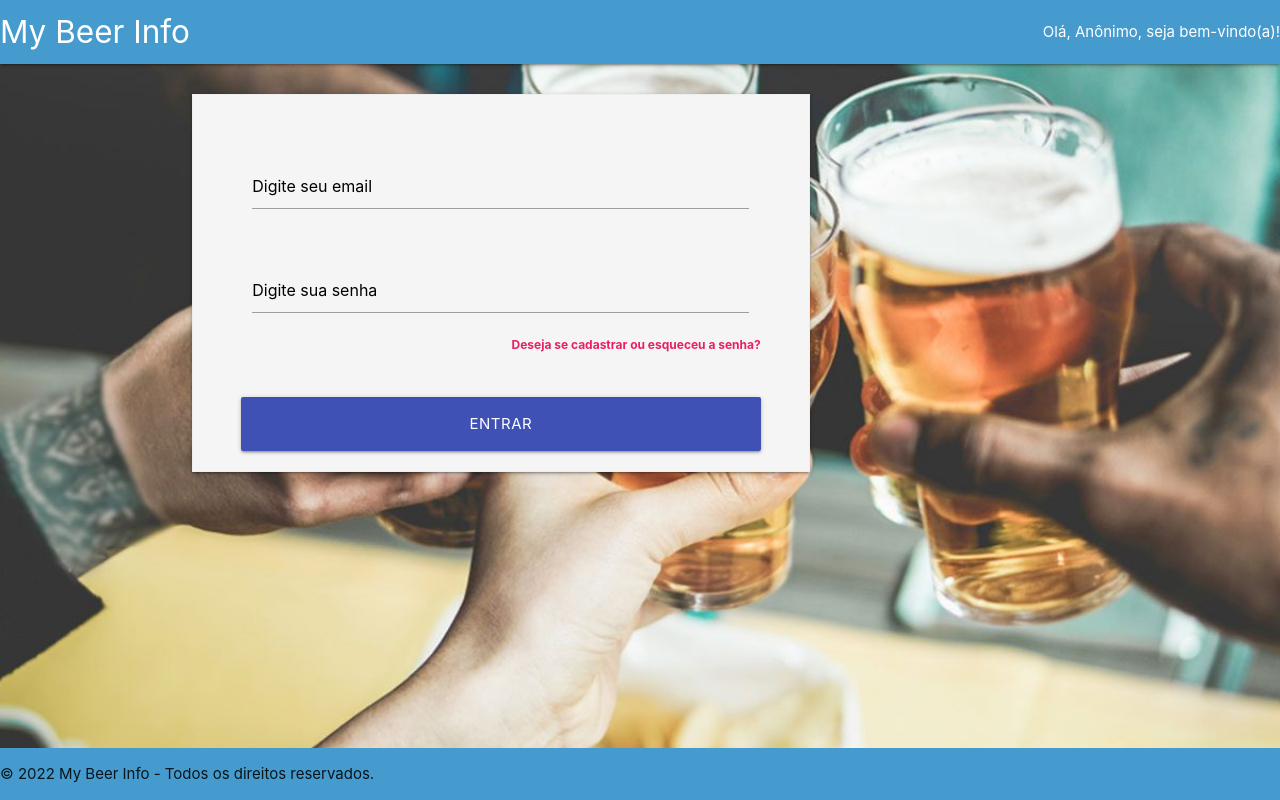
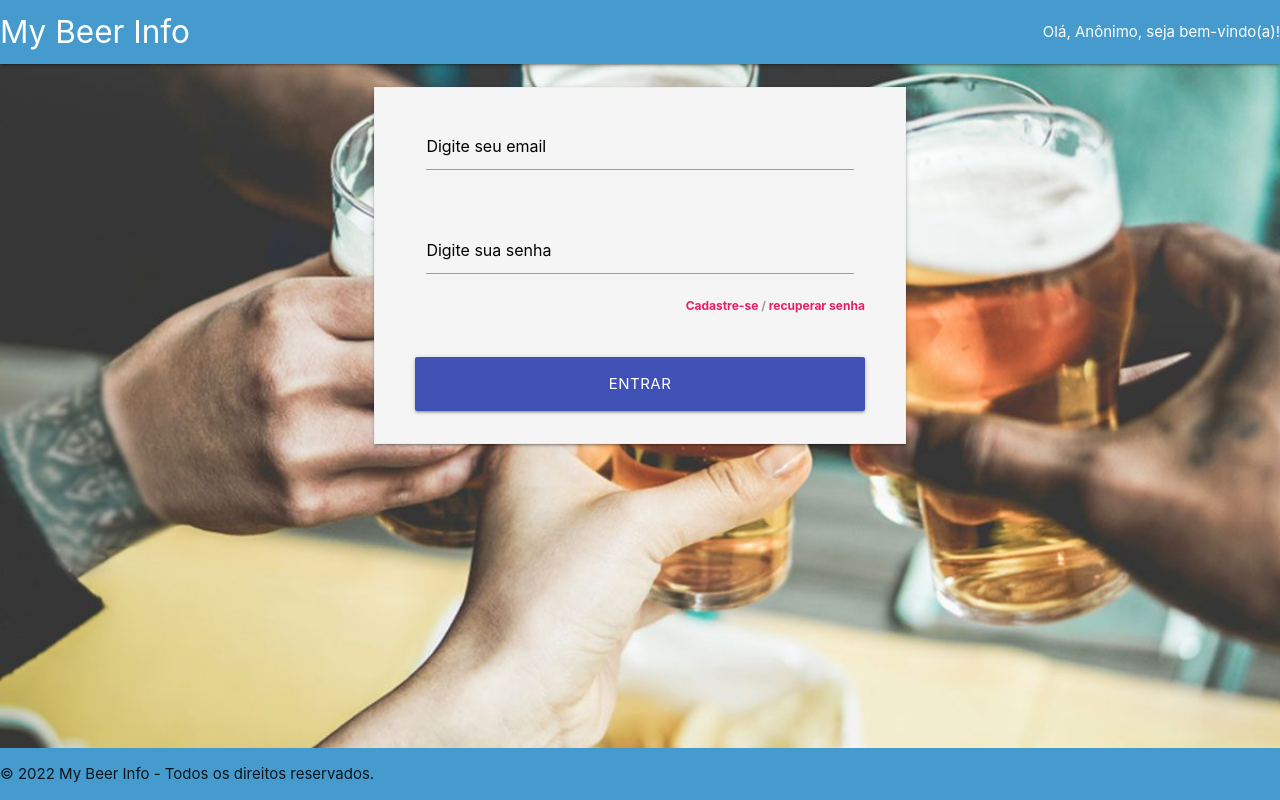
Before and after one commit to dannrock/my-beer-info, an Angular app: page /login in a window 1280 px wide. Built offline with nearby package versions, Linux system fonts and the light colour scheme.

Commit message:
Ajuste layout tela login
Ajuste layout tela login

```diff
--- a/src/app/components/login/login.component.css
+++ b/src/app/components/login/login.component.css
@@ -3,8 +3,6 @@ body {
   background-repeat: no-repeat;
   background-position: center;
   background-size: cover;
-  width: 100%;
-  height:100vh;
 }
 
 ::placeholder {
--- a/src/app/components/login/login.component.html
+++ b/src/app/components/login/login.component.html
@@ -1,7 +1,6 @@
-<main>
-  <div class="section"></div>
-    <div class="container">
-      <div class="z-depth-1 grey lighten-4 row" style="display: inline-block; padding: 32px 48px 0px 48px; border: 1px solid #EEE;">
+<div class="container center">
+  <br />
+  <div class="z-depth-1 grey lighten-4 row" style="display: inline-block; padding: 0px 40px 12px 40px; border: 1px solid #EEE;">
 
     <form class="col s12" method="post">
       <div class='row'>
@@ -20,15 +19,18 @@
           <input class='validate' type='password' name='password' id='password' placeholder="Digite sua senha"/>
         </div>
         <label style='float: right;'>
-              <a class='pink-text' href='#!'><b>Deseja se cadastrar ou esqueceu a senha?</b></a>
+          <b>
+            <a class='pink-text' href='#!'>Cadastre-se</a>
+            /
+            <a class='pink-text' href='#!'>recuperar senha</a>
+          </b>
         </label>
       </div>
 
       <br />
         <div class='row'>
-              <button (click)="fazerLogin()" type='button' name='btn_login' class='col s12 btn btn-large waves-effect indigo'>Entrar</button>
+          <button (click)="fazerLogin()" type='submit' name='btn_login' class='col s12 btn btn-large waves-effect indigo'>Entrar</button>
         </div>
     </form>
   </div>
 </div>
-</main>
```
Lines whose indentation alone changed are shown as unchanged.
